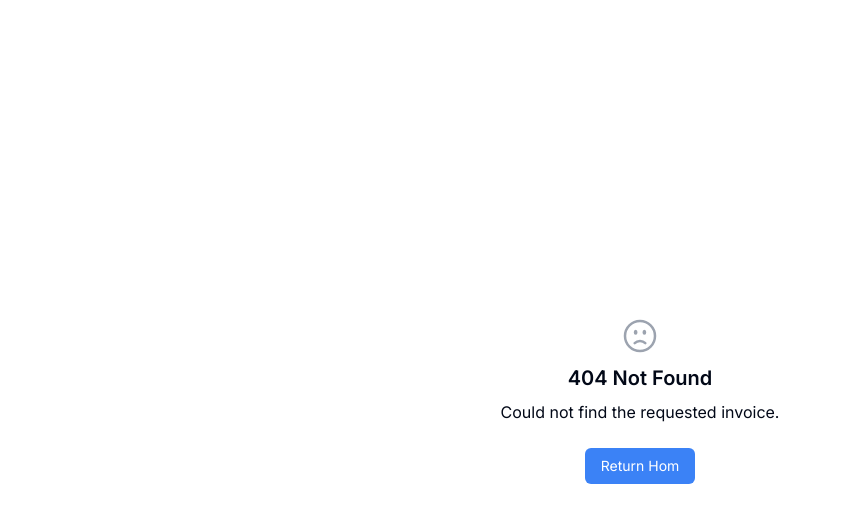
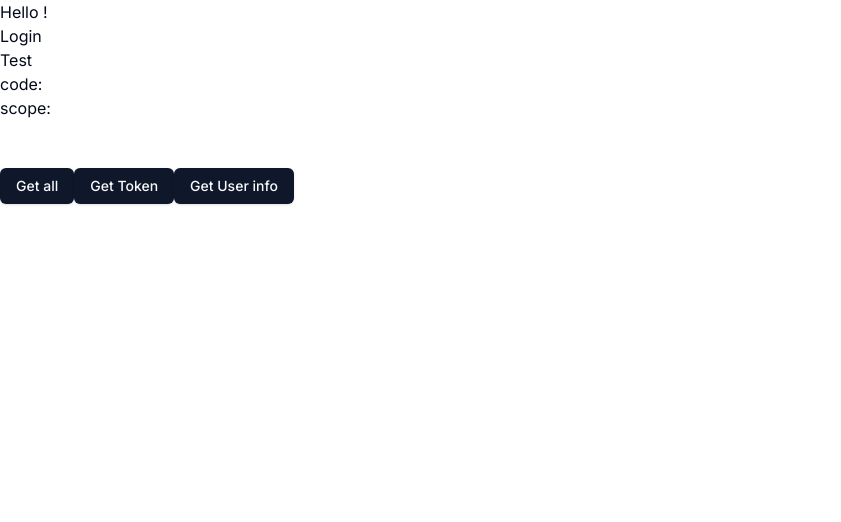
Before and after one commit to franckDev21/dashboard-app-next, a Next.js app: page /auth in a window 1280 px wide. Before the commit this address had no page. Shown: the top 522 px of the page, without its empty margins (0-841 px from the left). Built offline with nearby package versions, Linux system fonts and the light colour scheme; a web font is replaced by a local one.

Commit message:
get userinfo with google | test

```diff
--- /dev/null
+++ b/app/auth/page.tsx
@@ -0,0 +1,70 @@
+'use client'
+
+import { useSearchParams } from 'next/navigation'
+import { Button } from '@/components/ui/button'
+import { useState } from 'react'
+import axios from 'axios'
+
+export default function Page(){
+  const searchParams = useSearchParams()
+  const [user,setUser] = useState<any>()
+
+  const code = searchParams.get('code')
+  const scope = searchParams.get('scope')
+
+
+  const getAllUrl = async () => {
+   const r = await fetch('https://accounts.google.com/.well-known/openid-configuration')
+   const data = await r.json()
+   console.log(data);
+
+   setUser(data)
+  }
+
+  async function getToken() {
+    const r  = await axios.post('https://oauth2.googleapis.com/token',{
+      'code': code,
+      'client_id': '36455912142-08ch1174hc6514i16dop2nmk42fmcq3e.apps.googleusercontent.com',
+      'client_secret': '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',
+      'grant_type': 'authorization_code',
+      'redirect_uri': 'http://localhost:3000/auth',
+    })
+
+    console.log(r.data);
+
+    return r.data
+  }
+
+  async function getUserInfo() {
+    const dataToken = await getToken()
+    const access_token = dataToken.access_token as string
+    const r  = await axios.get('https://www.googleapis.com/oauth2/v2/userinfo',{
+      headers: {
+        'Authorization' : `Bearer ${access_token}`
+      }
+    })
+    console.log(r.data);
+    setUser(r.data)
+  }
+
+  // https://github.com/login/oauth/authorize
+  // let url = `https://accounts.google.com/o/oauth2/v2/auth?scope=email&access_type=offline&response_type=code&redirect_uri=http%3A%2F%2Flocalhost%3A3000%2Fauth&client_id=1008535233778-ikje8p2ute4egghe8gbbhpt7u4ukqkva.apps.googleusercontent.com`
+  let url = `https://accounts.google.com/o/oauth2/v2/auth?scope=email&access_type=offline&response_type=code&redirect_uri=http%3A%2F%2Flocalhost%3A3000%2Fauth&client_id=36455912142-08ch1174hc6514i16dop2nmk42fmcq3e.apps.googleusercontent.com`
+
+  return (
+    <div>
+      <h1>Hello !</h1>
+      <a href={url}>Login</a> <br />
+      <a href='/test'>Test</a> <br />
+      <p>code: {code}</p>
+      <p>scope: {scope}</p>
+
+      <br /><br />
+      <Button onClick={getAllUrl}>Get all</Button>
+      <Button onClick={getToken}>Get Token</Button>
+      <Button onClick={getUserInfo}>Get User info</Button>
+      {JSON.stringify(user)}
+      {/* <UserInfo /> */}
+    </div>
+  );
+}
--- /dev/null
+++ b/components/user-info.tsx
@@ -0,0 +1,21 @@
+import axios from 'axios'
+
+export default async function UserInfo(){
+  const httpClient = axios.create({
+    timeout: 10000, // Timeout de 10 secondes
+    headers: {
+      'Content-Type': 'application/json',
+      'Access-Control-Allow-Origin': '*'
+    },
+  });
+
+  const rest = await httpClient.get('https://www.googleapis.com/oauth2/v2/userinfo');
+  console.log(rest.data);
+
+  return (
+    <div>User
+      <br />
+      {rest.data}
+    </div>
+  )
+}
```
